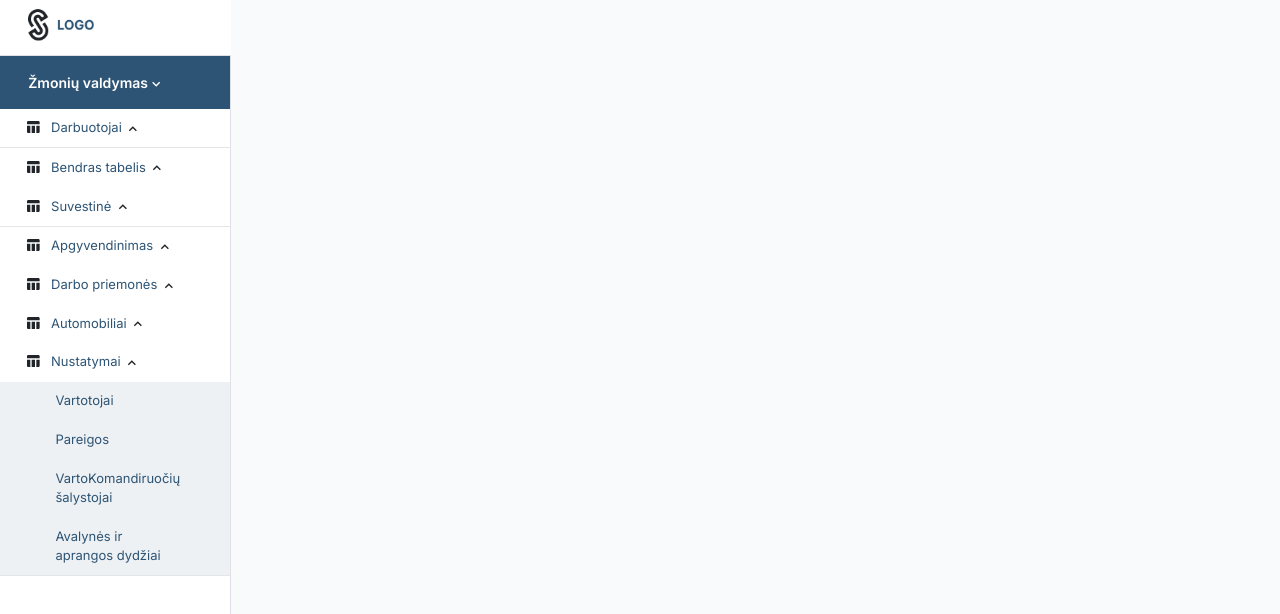
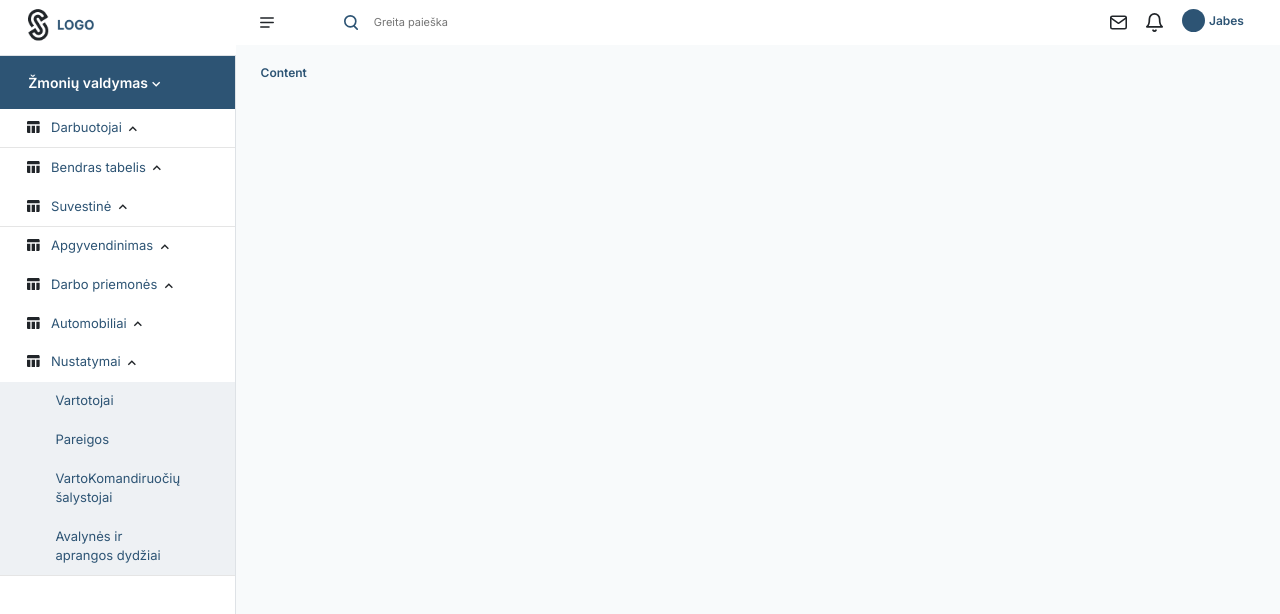
Before and after one commit to jacques-twizeyimana/ecommerce-admin, a React (Vite) app: page /employees in a window 1280 px wide. Shown: the top 614 px of the page. Built offline with nearby package versions, Linux system fonts and the light colour scheme.

Commit message:
feat: dynamic sidebar done

```diff
--- a/src/layouts/MainLayout.tsx
+++ b/src/layouts/MainLayout.tsx
@@ -13,13 +13,13 @@ export default function MainLayout({children}) {
                         )
                     }
                 </div>
-                <div className={("col-0 d-none") +" d-md-block col-side p-0 "}>
+                <div className={("col-0 d-none") +" d-md-block col-md-3 col-side p-0 "}>
                     <div className="sidebar-content">
                         <Sidebar />
                     </div>
                 </div>
                 <div
-                    className={"col-lg-10 col-12 p-0"}>
+                    className={"col-side-content col-12 p-0"}>
                     <Nav/>
                     <div className={" main-content "} >{children}</div>
                 </div>
--- a/src/styles/layouts/MainLayout.scss
+++ b/src/styles/layouts/MainLayout.scss
@@ -18,7 +18,13 @@
     @media (min-width: 992px) {
         .col-side {
             flex: 0 0 auto;
-            width: 18.66666667%;
+            width: 19%;
+        }
+    }
+    @media (min-width: 992px) {
+        .col-side-content {
+            flex: 0 0 auto;
+            width: 81%;
         }
     }
 
```
